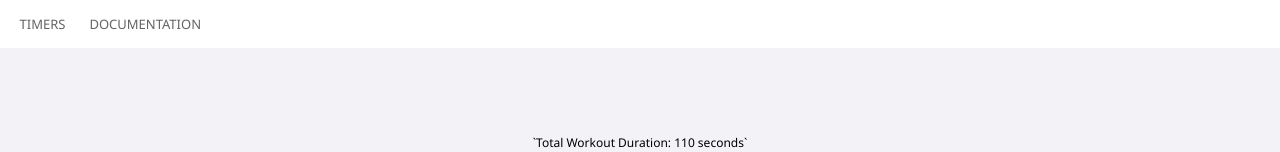
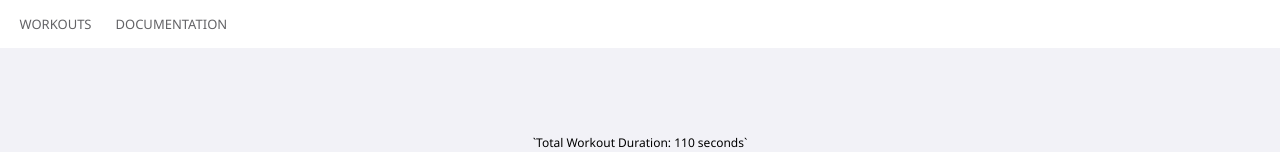
Before and after one commit to prof-tejera/assignment-3-DoryAzar, a React (Create React App) app: page / in a window 1280 px wide. Shown: the top 152 px of the page. Built offline with nearby package versions, Linux system fonts and the light colour scheme.

Commit message:
Fixing data

```diff
--- a/src/App.js
+++ b/src/App.js
@@ -18,7 +18,7 @@ const App = () => {
             <nav className="navigation">
                 <ul>
                   <li key={1}>
-                    <Link to="/">Timers</Link>
+                    <Link to="/">Workouts</Link>
                   </li>
                   <li key={2}>
                     <Link to="/docs">Documentation</Link>
--- a/src/hooks/timerhooks.js
+++ b/src/hooks/timerhooks.js
@@ -4,19 +4,19 @@ import { useEffect, useRef } from 'react';
 // Hook used to start the timers
 export const useTimerStarter = (context) => {
 
-  const {timerCounting, startTimer, isTimerOver, pauseTimer, completeTimer, nextWorkout, setTimerCounting, inWorkout} = context;
+  const {timerCounting, startTimer, isTimerOver, pauseTimer, completeTimer, nextWorkout, setTimerCounting, hasNext} = context;
   const runningTimer = useRef();
   const runningDelay = useRef();
 
   useEffect(() => {
     if (timerCounting && !isTimerOver()) runningTimer.current = startTimer()
-    else if (isTimerOver()) runningDelay.current = setTimeout(inWorkout()? nextWorkout : completeTimer(runningTimer.current), 1000);
+    else if (isTimerOver()) runningDelay.current = setTimeout(hasNext()? nextWorkout : completeTimer(runningTimer.current), 1000);
     else pauseTimer(runningTimer.current);
     return () => {
       pauseTimer(runningTimer.current);
       clearTimeout(runningDelay.current);
     }
-  }, [timerCounting, startTimer, isTimerOver, pauseTimer, completeTimer, setTimerCounting, nextWorkout, inWorkout]);
+  }, [timerCounting, startTimer, isTimerOver, pauseTimer, completeTimer, setTimerCounting, nextWorkout, hasNext]);
 
   return  runningTimer.current;
 
--- a/src/platform/SettingsProvider.js
+++ b/src/platform/SettingsProvider.js
@@ -12,11 +12,12 @@ export const SettingsProvider = ({ children }) => {
     const { ...workoutContext } = useContext(WorkoutSettingsContext);
     const { workouts } =  workoutContext;
 
-    const [selectedTimer, setSelectedTimer]  = useState(workouts[0].type);
+    const [selectedTimer, setSelectedTimer]  = useState(workouts[0]?.type);
     const [startTime, setStartTime] = useState(0);
     const [stopTime, setStopTime] = useState(0);
     const [totalRounds, setTotalRounds] = useState(0);
     const [restStartTime, setRestStartTime] = useState(0);
+
 
 
     // Getter that wraps all the settings in one object
--- a/src/platform/TimerProvider.js
+++ b/src/platform/TimerProvider.js
@@ -14,7 +14,7 @@ export const TimerProvider = ({ children }) => {
         startTime,
         stopTime,
         restStartTime,
-        totalRounds, setSettings, inWorkout
+        totalRounds, setSettings, hasNext
      } = settingsContext;
 
     const [statusMessage, setStatusMessage] = useState("");
@@ -121,7 +121,7 @@ export const TimerProvider = ({ children }) => {
     const completeTimer = (interval) => {
         clearInterval(interval);
         clearTimeout(interval);
-        if (!inWorkout())
+        if (!hasNext())
             toggleCounting();
         setCounter(stopTime);
         setCurrentRound(totalRounds);
--- a/src/platform/WorkoutSettingsProvider.js
+++ b/src/platform/WorkoutSettingsProvider.js
@@ -1,4 +1,4 @@
-import React, { useState, useCallback } from 'react';
+import React, { useState } from 'react';
 import Stopwatch from "../components/timers/Stopwatch";
 import Countdown from "../components/timers/Countdown";
 import XY from "../components/timers/XY";
@@ -7,20 +7,13 @@ import { T_STOPWATCH, T_COUNTDOWN, T_XY, T_TABATA } from '../utils/helpers';
 
 export const WorkoutSettingsContext = React.createContext({});
 
-const WORKOUT_SETTINGS = [
-    {"startTime": 0,"stopTime": 2},
-    {"startTime": 0,"stopTime": 3},
-    {"startTime": 10,"stopTime": 0},
-    {"startTime": 10,"totalRounds": 2},
-    {"startTime": 10,"restStartTime": 5,"totalRounds": 5}
-]
 
 const WORKOUTS = [
-    { type: T_STOPWATCH, C: <Stopwatch  key={0} settings={WORKOUT_SETTINGS[0]} /> },
-    { type: T_STOPWATCH, C: <Stopwatch  key={1} settings={WORKOUT_SETTINGS[1]} /> },
-    { type: T_COUNTDOWN, C: <Countdown  key={2} settings={WORKOUT_SETTINGS[2]} /> },
-    { type: T_XY, C: <XY key={3} settings={WORKOUT_SETTINGS[3]}/> },
-    { type: T_TABATA, C: <Tabata key={4} settings={WORKOUT_SETTINGS[4]}/> }
+    { id: 0, type: T_STOPWATCH, settings: {"startTime": 0,"stopTime": 2}, C: <Stopwatch  key={0} settings={{"startTime": 0,"stopTime": 2}} /> },
+    { id: 1, type: T_STOPWATCH, settings: {"startTime": 0,"stopTime": 3} , C: <Stopwatch  key={1} settings={{"startTime": 0,"stopTime": 3}} /> },
+    { id: 2, type: T_COUNTDOWN, settings: {"startTime": 10,"stopTime": 0},  C: <Countdown  key={2} settings={{"startTime": 10,"stopTime": 0}} /> },
+    { id: 3, type: T_XY, settings: {"startTime": 10,"totalRounds": 2}, C: <XY key={3} settings={{"startTime": 10,"totalRounds": 2}}/> },
+    { id: 4, type: T_TABATA, settings: {"startTime": 10,"restStartTime": 5,"totalRounds": 5}, C: <Tabata key={4} settings={{"startTime": 10,"restStartTime": 5,"totalRounds": 5}}/> }
   ];
 
 export const WorkoutSettingsProvider = ({ children }) => {
@@ -28,13 +21,58 @@ export const WorkoutSettingsProvider = ({ children }) => {
     const [ workouts, setWorkouts ] = useState(WORKOUTS);
     const [ currentWorkout, setCurrentWorkout ]  = useState(0);
 
+
+    // CRUD: Create workout
+    const createWorkout  = (type, settings) => {
+        const id = workouts.length;
+        setWorkouts([...workouts, {
+            id,
+            type,
+            "C": componentizeWorkout(type, settings)
+        }]);
+    }
+
+    // CRUD: Retrieve workout
+    const retrieveWorkout = ({ id }) => workouts.find(workout => `${workout.id}` === `${id}`);
+
+    // CRUD: Update workout
+    const updateWorkout =  workout => {
+        const C = componentizeWorkout(workout.id, workout.type, workout.settings);
+        const updatedWorkout =  {...workout, "C": C};
+        const updatedWorkouts = workouts.map(w => (w.id === workout.id ? updatedWorkout : w));
+        setWorkouts(updatedWorkouts);
+    }
+
+    // CRUD: Delete workout
+    const deleteWorkout = ({ id }) => {
+        const updatedWorkouts = workouts.filter(w => w.id !== id);
+        setWorkouts(updatedWorkouts);
+      }
+
+    // Componentize the workout
+    const componentizeWorkout =  (id, type, settings) => {
+        switch(type) {
+            case T_COUNTDOWN:
+                return <Countdown settings={settings} key={id} />
+            case T_XY:
+                return <XY settings={settings} key={id} />
+            case T_TABATA:
+                return <Tabata settings={settings} key={id} />
+            default:
+                return <Stopwatch settings={settings} key={id} />
+        }
+    }
+
+    // Check if workout is empty
+    const isEmpty = () => workouts.length ===  0;
+
     // Checks if current workout is  within workouts
-    const inWorkout = useCallback(() => currentWorkout < workouts.length,  [currentWorkout, workouts]);
+    const hasNext = () => currentWorkout < workouts.length;
 
 
     // Get the next workout
     const nextWorkout = () => {
-        if (inWorkout())
+        if (hasNext())
             setCurrentWorkout(currentWorkout + 1);
     }
 
@@ -46,20 +84,21 @@ export const WorkoutSettingsProvider = ({ children }) => {
     const calculateTotalWorkout = () => {
 
         // Compute total workout
-            const totalWorkout = (total, settings) => {
-            let { startTime = 0, stopTime = 0, totalRounds = 1, restStartTime = 0} = settings;
+        const totalWorkout = (total, workout) => {
+            let { startTime = 0, stopTime = 0, totalRounds = 1, restStartTime = 0} = workout.settings;
             let duration = Math.abs((startTime - stopTime) + restStartTime) * totalRounds;
             return total + duration;
         }
 
-        return WORKOUT_SETTINGS.reduce(totalWorkout, 0);
+        return !isEmpty() ? WORKOUTS.reduce(totalWorkout, 0) : 0;
     }
 
     return <WorkoutSettingsContext.Provider
             value={{
-                workouts, setWorkouts,
-                currentWorkout, setCurrentWorkout, nextWorkout, inWorkout,
-                resetWorkout, calculateTotalWorkout
+                workouts, setWorkouts, hasNext, isEmpty,
+                currentWorkout, setCurrentWorkout, nextWorkout,
+                resetWorkout, calculateTotalWorkout,
+                createWorkout, retrieveWorkout, updateWorkout, deleteWorkout, componentizeWorkout
             }}>
             {children}
         </WorkoutSettingsContext.Provider>;
--- a/src/views/TimersView.js
+++ b/src/views/TimersView.js
@@ -1,15 +1,16 @@
-import { useContext, useEffect } from 'react';
+import { useContext, useEffect} from 'react';
 import { TimerContext } from '../platform/TimerProvider';
 import Panel from "../components/generic/Panel/Panel";
 
 const TimersView = () => {
 
-  const { workouts, selectedTimer, setSelectedTimer, currentWorkout, inWorkout, calculateTotalWorkout } = useContext(TimerContext);
+  const { workouts, selectedTimer, setSelectedTimer, currentWorkout, hasNext, isEmpty, calculateTotalWorkout } = useContext(TimerContext);
 
   useEffect(() => {
-    if (inWorkout())
+    if (hasNext())
         setSelectedTimer(workouts[currentWorkout].type);
-  }, [currentWorkout, workouts, inWorkout, setSelectedTimer]);
+  }, [currentWorkout, workouts, hasNext, setSelectedTimer]);
+
 
   return (
     <>
@@ -18,7 +19,9 @@ const TimersView = () => {
         {selectedTimer}
       </div>
       <Panel id="timer_panel">
-        {inWorkout()? (workouts[currentWorkout].C) : (workouts[currentWorkout-1].C) }
+        {isEmpty()? (<div>Let's start your workout</div>) : (
+         hasNext()? (workouts[currentWorkout].C) : (workouts[currentWorkout-1].C)
+        )}
       </Panel>
     </>
 
```
